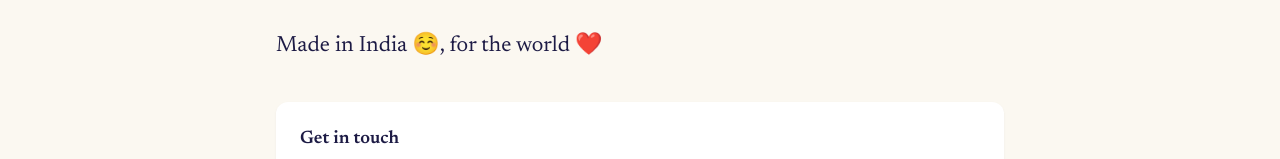
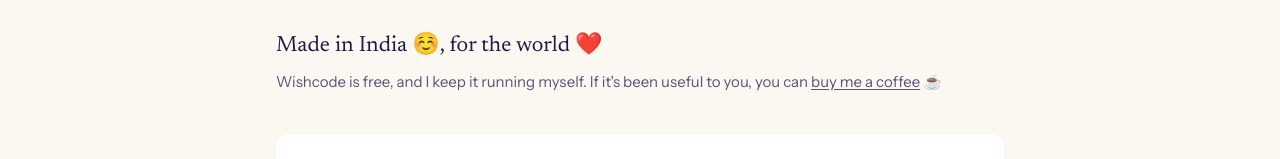
Before and after one commit to raghavg27/wishcode, a Next.js app: page /about in a window 1280 px wide. Shown: the part 616-775 px from the top of the page. Built offline with nearby package versions, Linux system fonts and the light colour scheme; no server answers.

Commit message:
feat(about): a quiet buy-me-a-coffee link under the sign-off

```diff
--- a/src/app/about/page.tsx
+++ b/src/app/about/page.tsx
@@ -9,6 +9,7 @@
 };
 
 const FEEDBACK_EMAIL = "raghavg2705@gmail.com";
+const SUPPORT_URL = "https://buymeacoffee.com/raghavg27";
 
 export default function AboutPage() {
   return (
@@ -36,6 +37,13 @@
         </div>
       </section>
       <p className="mt-12 font-serif text-[22px] leading-8 text-ink">Made in India ☺️, for the world ❤️</p>
+      <p className="mt-2 text-[15px] leading-6 text-ink-muted">
+        Wishcode is free, and I keep it running myself. If it&apos;s been useful to you, you can{" "}
+        <a href={SUPPORT_URL} target="_blank" rel="noopener noreferrer" className="underline underline-offset-2 hover:text-ink">
+          buy me a coffee
+        </a>{" "}
+        ☕
+      </p>
       <section className="card mt-10 p-6">
         <h2 className="font-serif text-headline font-semibold text-ink">Get in touch</h2>
         <p className="mt-1 text-[15px] leading-6 text-ink-muted">
```
